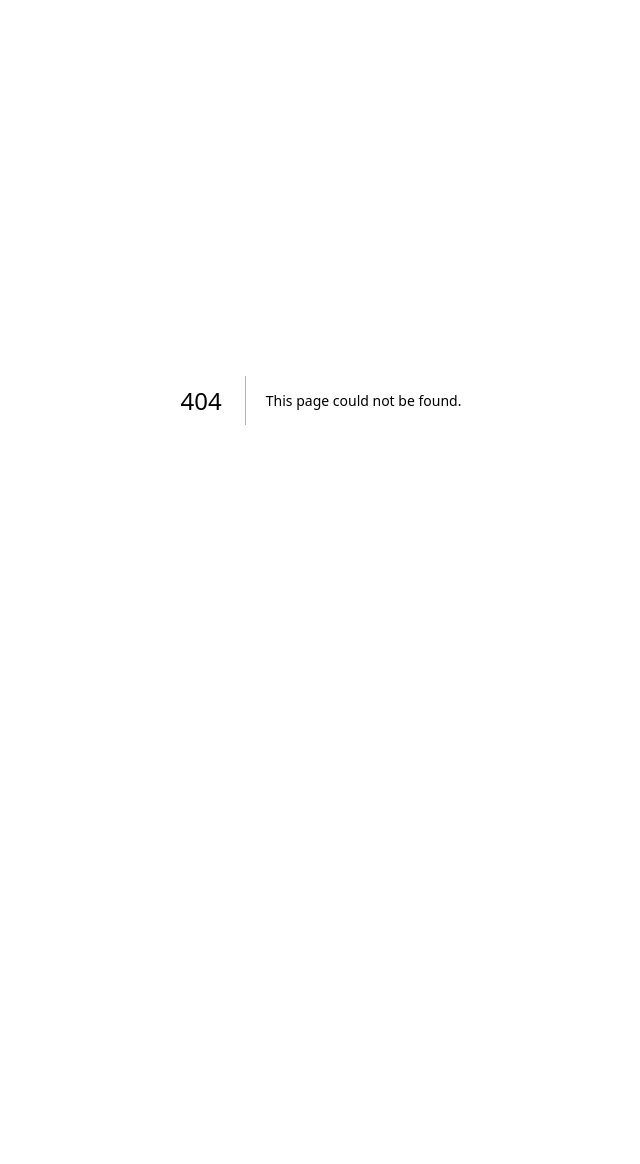
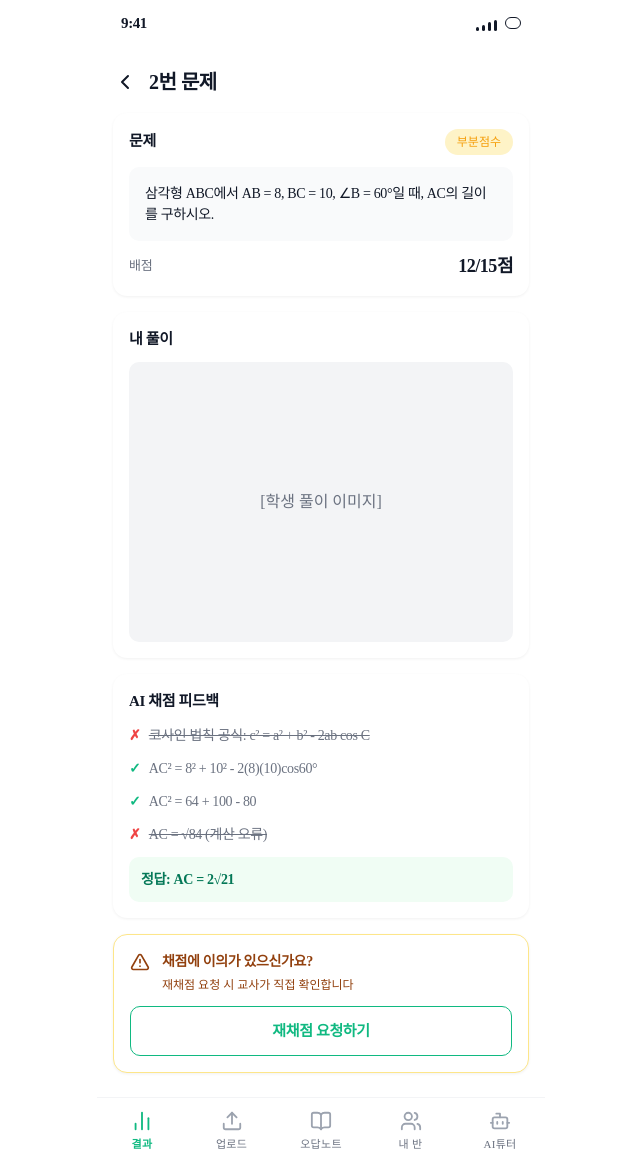
Before and after one commit to CloudComputing-G/FE, a Next.js app: page /student/results/1 in a window 1280 px wide. Before the commit this address had no page. Shown: the whole page, without its empty margins (319-959 px from the left). Before the commit the page ends 800 px from the top, so only its background shows below. Built offline with nearby package versions, Linux system fonts and the light colour scheme.

Commit message:
result
result

```diff
--- /dev/null
+++ b/app/student/results/[id]/page.tsx
@@ -0,0 +1,184 @@
+"use client";
+
+import Link from "next/link";
+import { ChevronLeft, AlertTriangle, BarChart2, Upload, BookOpen, Users, Bot } from "lucide-react";
+import { cn } from "@/lib/utils";
+
+const feedbackLines: {
+  ok: boolean;
+  text: string;
+  strikethrough?: boolean;
+}[] = [
+  { ok: false, text: "코사인 법칙 공식: c² = a² + b² - 2ab cos C", strikethrough: true },
+  { ok: true,  text: "AC² = 8² + 10² - 2(8)(10)cos60°" },
+  { ok: true,  text: "AC² = 64 + 100 - 80" },
+  { ok: false, text: "AC = √84 (계산 오류)", strikethrough: true },
+];
+
+const tabs = [
+  { label: "결과",   icon: BarChart2, href: "/student/results",   active: true },
+  { label: "업로드", icon: Upload,    href: "/student/upload",    active: false },
+  { label: "오답노트", icon: BookOpen, href: "#",                 active: false },
+  { label: "내 반",  icon: Users,     href: "/student/my-class",  active: false },
+  { label: "AI튜터", icon: Bot,       href: "#",                  active: false },
+];
+
+export default function ProblemDetailPage() {
+  return (
+    <div className="flex flex-col w-full max-w-md min-h-screen bg-white mx-auto">
+      {/* StatusBar */}
+      <div className="flex items-center justify-between px-6 pt-3 pb-2 bg-white">
+        <span className="text-[15px] font-semibold text-[#111827] tracking-tight">9:41</span>
+        <div className="flex items-center gap-1">
+          <div className="flex gap-[3px] items-end h-4">
+            <div className="w-[3px] h-[4px] bg-[#111827] rounded-sm" />
+            <div className="w-[3px] h-[6px] bg-[#111827] rounded-sm" />
+            <div className="w-[3px] h-[9px] bg-[#111827] rounded-sm" />
+            <div className="w-[3px] h-[11px] bg-[#111827] rounded-sm" />
+          </div>
+          <div className="w-4 h-3 border border-[#111827] rounded-sm ml-1" />
+        </div>
+      </div>
+
+      {/* Scrollable Content */}
+      <div className="flex-1 overflow-y-auto px-4 pt-6 pb-6 flex flex-col gap-4">
+
+        {/* Header: back + title */}
+        <div className="flex items-center gap-3">
+          <button aria-label="뒤로가기" className="active:opacity-70">
+            <ChevronLeft className="w-6 h-6 text-[#111827]" />
+          </button>
+          <h1 className="text-[20px] font-bold text-[#111827] leading-[30px] tracking-tight">
+            2번 문제
+          </h1>
+        </div>
+
+        {/* Card 1 — 문제 */}
+        <div className="bg-white rounded-xl shadow-[0px_1px_3px_0px_rgba(0,0,0,0.06)] px-4 pt-4 pb-4 flex flex-col gap-3">
+          {/* Title row */}
+          <div className="flex items-center justify-between">
+            <span className="text-[15px] font-semibold text-[#111827] leading-[22.5px] tracking-tight">
+              문제
+            </span>
+            <span className="bg-[#FEF3C7] text-[#F59E0B] text-[12px] font-medium leading-[18px] px-3 py-1 rounded-full">
+              부분점수
+            </span>
+          </div>
+
+          {/* Problem text box */}
+          <div className="bg-[#F9FAFB] rounded-lg px-4 py-4">
+            <p className="text-[14px] text-[#111827] leading-[21px] tracking-tight">
+              삼각형 ABC에서 AB = 8, BC = 10, ∠B = 60°일 때, AC의 길이를 구하시오.
+            </p>
+          </div>
+
+          {/* Score row */}
+          <div className="flex items-center justify-between">
+            <span className="text-[13px] text-[#6B7280] leading-[19.5px] tracking-tight">배점</span>
+            <span className="text-[18px] font-bold text-[#111827] leading-[27px] tracking-tight">
+              12/15점
+            </span>
+          </div>
+        </div>
+
+        {/* Card 2 — 내 풀이 */}
+        <div className="bg-white rounded-xl shadow-[0px_1px_3px_0px_rgba(0,0,0,0.06)] px-4 pt-4 pb-4 flex flex-col gap-3">
+          <span className="text-[15px] font-semibold text-[#111827] leading-[22.5px] tracking-tight">
+            내 풀이
+          </span>
+          {/* Student image placeholder */}
+          <div className="bg-[#F3F4F6] rounded-lg flex items-center justify-center" style={{ height: 280 }}>
+            <span className="text-[16px] text-[#6B7280] leading-[24px]">[학생 풀이 이미지]</span>
+          </div>
+        </div>
+
+        {/* Card 3 — AI 채점 피드백 */}
+        <div className="bg-white rounded-xl shadow-[0px_1px_3px_0px_rgba(0,0,0,0.06)] px-4 pt-4 pb-4 flex flex-col gap-3">
+          <span className="text-[15px] font-semibold text-[#111827] leading-[22.5px] tracking-tight">
+            AI 채점 피드백
+          </span>
+
+          {/* Feedback lines */}
+          <div className="flex flex-col gap-3">
+            {feedbackLines.map((line, i) => (
+              <div key={i} className="flex items-start gap-2">
+                <span
+                  className={cn(
+                    "text-[14px] font-bold leading-[21px] flex-shrink-0",
+                    line.ok ? "text-[#10B981]" : "text-[#EF4444]"
+                  )}
+                >
+                  {line.ok ? "✓" : "✗"}
+                </span>
+                <p
+                  className={cn(
+                    "text-[14px] leading-[21px] tracking-tight",
+                    line.ok ? "text-[#6B7280]" : "text-[#6B7280]",
+                    line.strikethrough && "line-through"
+                  )}
+                >
+                  {line.text}
+                </p>
+              </div>
+            ))}
+
+            {/* Answer box */}
+            <div className="bg-[#F0FDF4] rounded-lg px-3 py-3">
+              <p className="text-[14px] font-bold text-[#047857] leading-[21px] tracking-tight">
+                정답: AC = 2√21
+              </p>
+            </div>
+          </div>
+        </div>
+
+        {/* Card 4 — 재채점 요청 */}
+        <div className="bg-white rounded-xl border border-[#FDE68A] shadow-[0px_1px_3px_0px_rgba(0,0,0,0.06)] px-4 pt-4 pb-4 flex flex-col gap-3">
+          {/* Info row */}
+          <div className="flex items-start gap-3">
+            <AlertTriangle className="w-5 h-5 text-[#92400E] flex-shrink-0 mt-[1px]" />
+            <div className="flex flex-col gap-1">
+              <p className="text-[14px] font-semibold text-[#92400E] leading-[21px] tracking-tight">
+                채점에 이의가 있으신가요?
+              </p>
+              <p className="text-[12px] text-[#92400E] leading-[18px]">
+                재채점 요청 시 교사가 직접 확인합니다
+              </p>
+            </div>
+          </div>
+
+          {/* Button */}
+          <button className="w-full border border-[#10B981] rounded-lg py-3 active:opacity-70">
+            <span className="text-[15px] font-semibold text-[#10B981] leading-[22.5px] tracking-tight">
+              재채점 요청하기
+            </span>
+          </button>
+        </div>
+
+      </div>
+
+      {/* TabBar */}
+      <div className="flex items-center justify-between bg-white px-[15px] py-2 border-t border-[#F3F4F6]">
+        {tabs.map(({ label, icon: Icon, href, active }) => (
+          <Link
+            key={label}
+            href={href}
+            className="flex flex-col items-center gap-1 w-[60px] py-1 active:opacity-70"
+            aria-label={label}
+          >
+            <Icon
+              className={cn("w-[22px] h-[22px]", active ? "text-[#10B981]" : "text-[#9CA3AF]")}
+            />
+            <span
+              className={cn(
+                "text-[11px] leading-[16.5px] tracking-wide",
+                active ? "font-semibold text-[#10B981]" : "font-medium text-[#6B7280]"
+              )}
+            >
+              {label}
+            </span>
+          </Link>
+        ))}
+      </div>
+    </div>
+  );
+}
```
